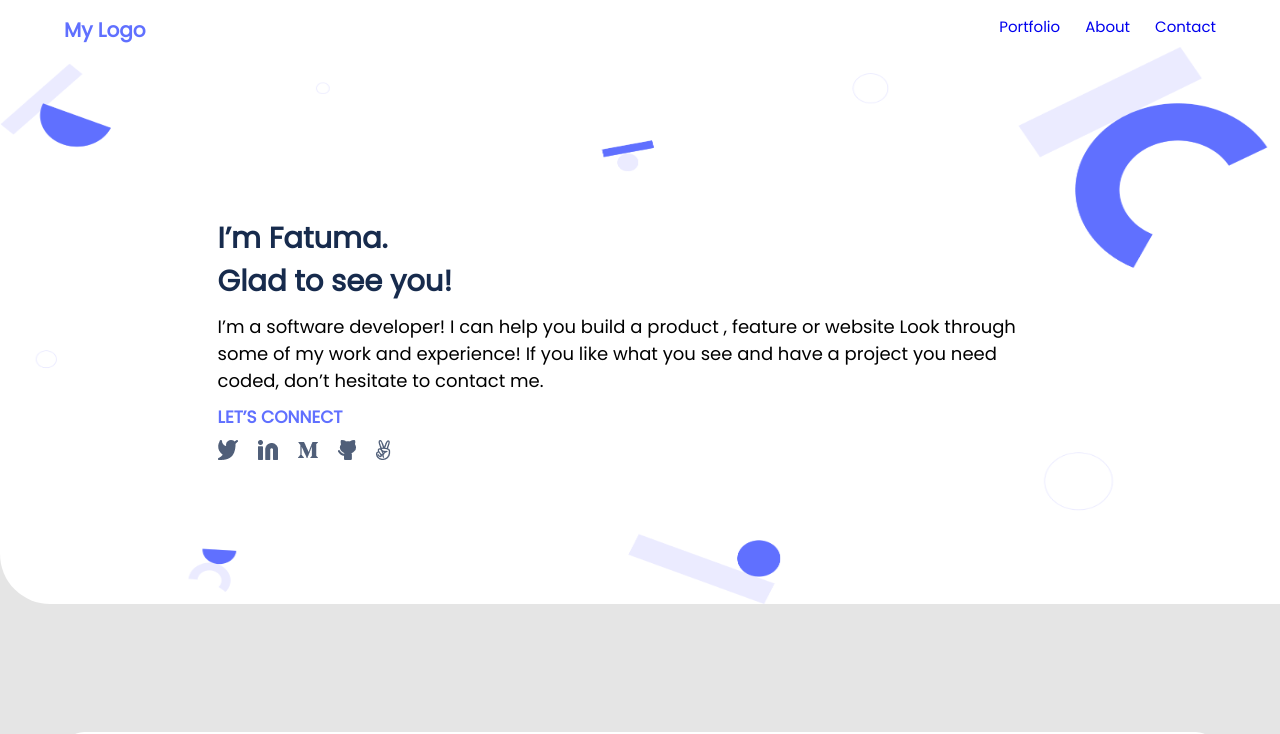
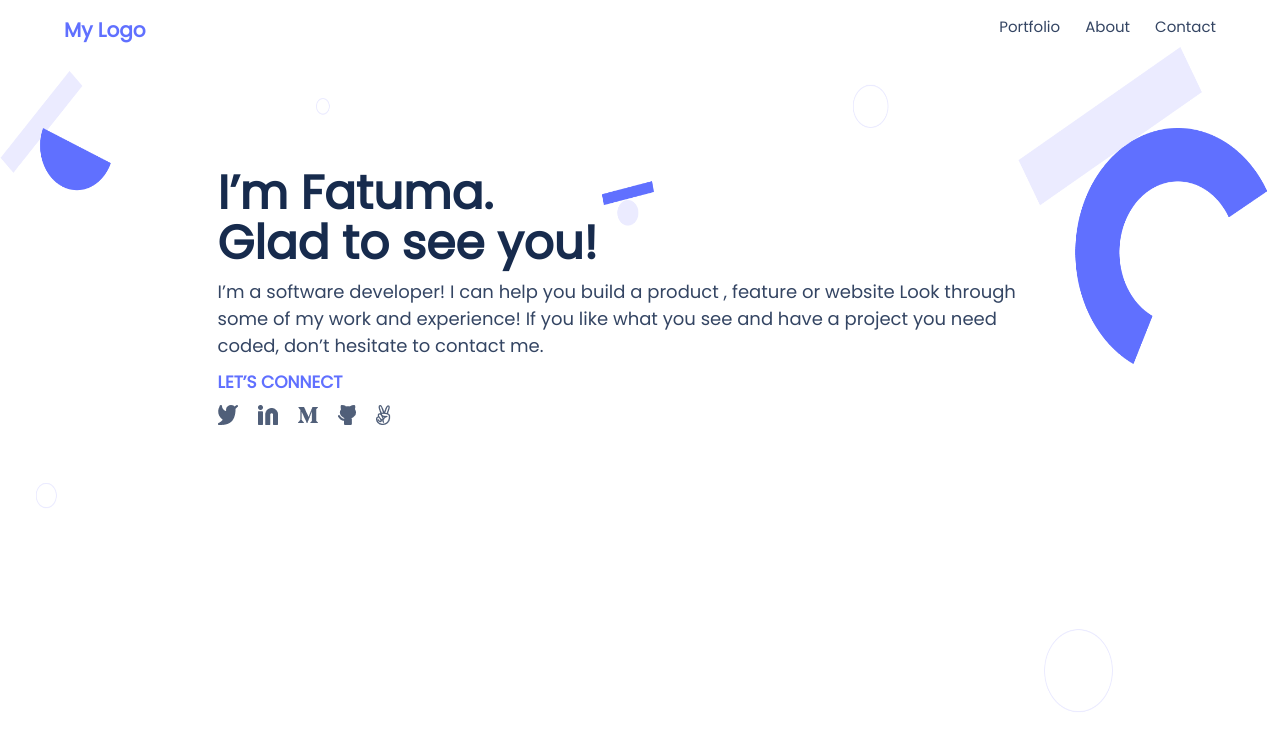
Before and after one commit to fatmahussein/_Portfolio, a website: page index.html in a window 1280 px wide. Shown: the top 734 px of the page. Drawn offline with Linux system fonts and the light colour scheme.

Commit message:
changes made to styles.css

```diff
--- a/styles.css
+++ b/styles.css
@@ -1,6 +1,5 @@
 @import url('https://fonts.googleapis.com/css2?family=Poppins&display=swap');
 
-@media screen and (min-width: 375px) {
   * {
     margin: 0%;
     padding: 0%;
@@ -385,7 +384,6 @@
   #desk {
     display: none;
   }
-}
 
 @media screen and (min-width: 768px) {
   .hamburger {
@@ -395,8 +393,16 @@
   .navbar {
     display: flex;
     gap: 25px;
-    color: #344563;
+    color: #2b3952;
     font-size: 15px;
+  }
+ .navbar a{
+  color: #344563;
+ }
+  h1{
+    font-size: 47px;
+    line-height: 50px;
+    font-weight: 900;
   }
 
   .heading {
@@ -404,14 +410,16 @@
     background-repeat: no-repeat;
     background-size: 100% 100%;
     background-color: #fff;
+    height: 100vh;
   }
 
   .header-container {
-    padding: 170px 17%;
+    padding: 121px 17%;
   }
 
   .p {
     margin-top: 0%;
+    color: #344563;
   }
 
   .p2 {
@@ -472,11 +480,14 @@
   .badge #desk {
     display: none;
   }
-
+h3{
+  font-size: 40px;
+  color: #091E42;
+}
   .about-myself {
     display: flex;
     padding-bottom: 26%;
-  }
+    }
 
   .container-myself {
     width: 50%;
@@ -548,7 +559,7 @@
   }
 
   #parag {
-    width: 66%;
+    width: 52%;
     margin-left: auto;
     margin-right: auto;
   }
```
